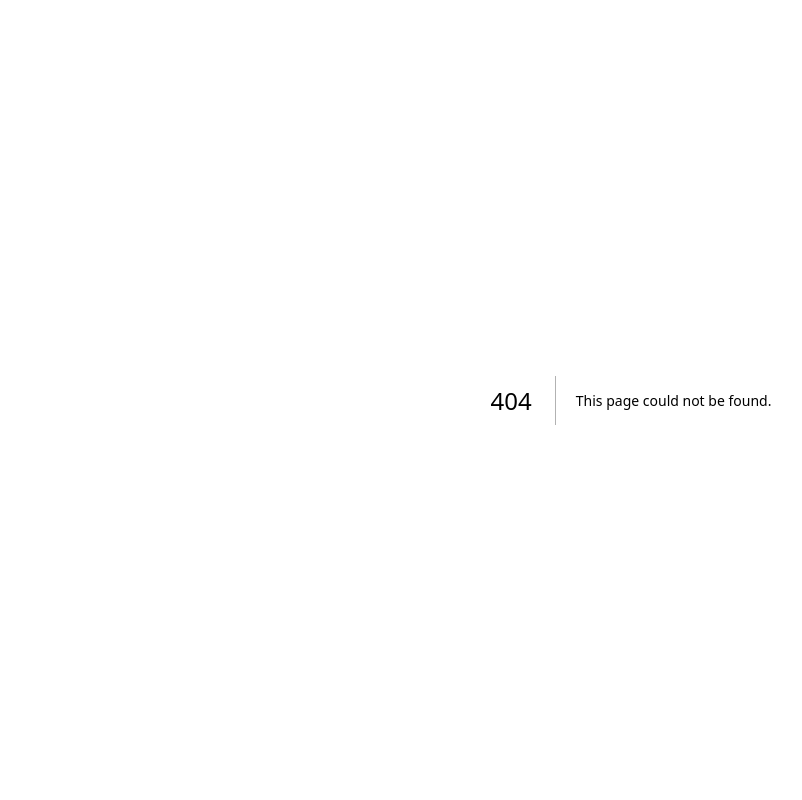
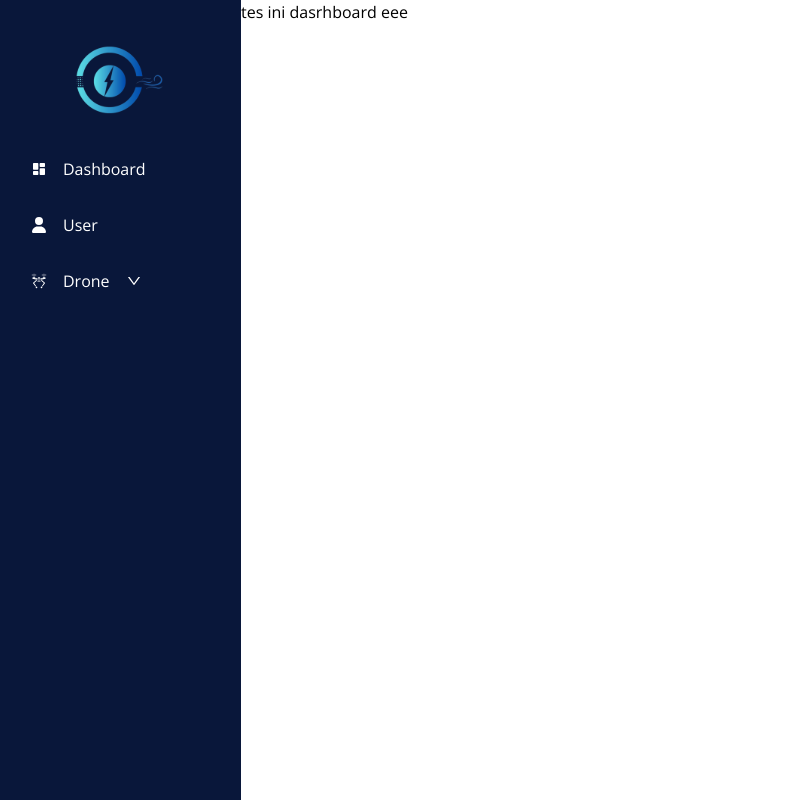
Before and after one commit to naddiyh/web_aerozonix, a Next.js app: page /admin in a window 1280 px wide. Before the commit this address had no page. Shown: the whole page, without its empty margins (9-811 px from the left). Built offline with nearby package versions, Linux system fonts and the light colour scheme.

Commit message:
admin sidebar

```diff
--- /dev/null
+++ b/app/admin/(root)/drone/page.tsx
@@ -0,0 +1,3 @@
+export default function drone() {
+  return <main>Ini drone</main>;
+}
--- /dev/null
+++ b/app/admin/(root)/map/page.tsx
@@ -0,0 +1,3 @@
+export default function Map() {
+  return <main>Ini map</main>;
+}
--- /dev/null
+++ b/app/admin/(root)/statistic/page.tsx
@@ -0,0 +1,3 @@
+export default function User() {
+  return <main>user</main>;
+}
--- /dev/null
+++ b/app/admin/(root)/user/page.tsx
@@ -0,0 +1,3 @@
+export default function User() {
+  return <main>user</main>;
+}
--- /dev/null
+++ b/app/admin/layout.tsx
@@ -0,0 +1,14 @@
+import { SideBar } from "@/components/adminSidebar";
+
+export default function MainLayout({
+  children,
+}: {
+  children: React.ReactNode;
+}) {
+  return (
+    <main className="flex">
+      <SideBar />
+      <section className="">{children}</section>
+    </main>
+  );
+}
--- /dev/null
+++ b/app/admin/page.tsx
@@ -0,0 +1,5 @@
+import { Dashboard } from "@/features/dashboard";
+
+export default async function AdminProductPage() {
+  return <Dashboard />;
+}
--- a/components/adminSidebar/Sidebar.tsx
+++ b/components/adminSidebar/Sidebar.tsx
@@ -0,0 +1,67 @@
+"use client";
+import { useState } from "react";
+import { navlink } from "./navLink";
+import Link from "next/link";
+import { AiOutlineDown, AiOutlineUp } from "react-icons/ai";
+import Image from "next/image";
+
+export const SideBar = () => {
+  const [expandedIndex, setExpandedIndex] = useState<number | null>(null);
+  const handleToggle = (index: number) => {
+    setExpandedIndex(expandedIndex === index ? null : index);
+  };
+
+  return (
+    <section className="min-h-screen w-[250px] bg-primary-darkblue py-10">
+      <div className="flex justify-center">
+        <Image src="/svg/logo.svg" width={100} height={100} alt="" />
+      </div>
+      <section className="flex flex-col gap-8 px-10 py-10">
+        {navlink.map((item, index) => (
+          <div key={index} className="flex flex-col gap-6">
+            <div className="flex flex-col">
+              <div
+                className="flex cursor-pointer items-center gap-4"
+                onClick={() => handleToggle(index)}
+              >
+                <Link href={item.href} className="flex items-center gap-4">
+                  {item.icon && <item.icon className="h-4 w-4 text-white" />}
+
+                  <span className="text-white">{item.title}</span>
+                </Link>
+                {item.sublink && (
+                  <div className="text-white">
+                    {expandedIndex === index ? (
+                      <AiOutlineUp className="h-4 w-4" />
+                    ) : (
+                      <AiOutlineDown className="h-4 w-4" />
+                    )}
+                  </div>
+                )}
+              </div>
+
+              {item.sublink && expandedIndex === index && (
+                <div className="flex flex-col gap-8 pl-8 pt-8 text-white">
+                  {item.sublink.map((subitem, subindex) => (
+                    <div key={subindex} className="flex items-center gap-6">
+                      <Link href={subitem.href}>
+                        {subitem.icon && <subitem.icon className="h-4 w-4" />}
+                      </Link>
+                      {subitem.href ? (
+                        <Link href={subitem.href} className="flex flex-col">
+                          {subitem.title}
+                        </Link>
+                      ) : (
+                        ""
+                      )}
+                    </div>
+                  ))}
+                </div>
+              )}
+            </div>
+          </div>
+        ))}
+      </section>
+    </section>
+  );
+};
--- /dev/null
+++ b/components/adminSidebar/index.ts
@@ -0,0 +1 @@
+export * from "./Sidebar";
--- /dev/null
+++ b/components/adminSidebar/navLink.ts
@@ -0,0 +1,34 @@
+import { RiDashboardFill } from "react-icons/ri";
+import { FaUser } from "react-icons/fa6";
+import { GiDeliveryDrone } from "react-icons/gi";
+import { BsGraphUp } from "react-icons/bs";
+import { FaMap } from "react-icons/fa";
+export const navlink = [
+  {
+    title: "Dashboard",
+    href: "/admin",
+    icon: RiDashboardFill,
+  },
+  {
+    title: "User",
+    href: "/admin/user",
+    icon: FaUser,
+  },
+  {
+    title: "Drone",
+    href: "/admin/drone",
+    icon: GiDeliveryDrone,
+    sublink: [
+      {
+        title: "Statistic",
+        href: "/admin/statistic",
+        icon: BsGraphUp,
+      },
+      {
+        title: "Map",
+        href: "/admin/map",
+        icon: FaMap,
+      },
+    ],
+  },
+];
--- a/features/dashboard/dashboard.tsx
+++ b/features/dashboard/dashboard.tsx
@@ -0,0 +1,3 @@
+export const Dashboard = () => {
+  return <main> tes ini dasrhboard eee</main>;
+};
--- /dev/null
+++ b/features/dashboard/index.ts
@@ -0,0 +1 @@
+export * from "./Dashboard";
```
Also changed, not shown: components/navbar/Navbar.tsx (deleted).
